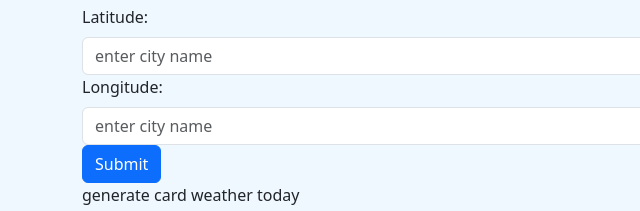
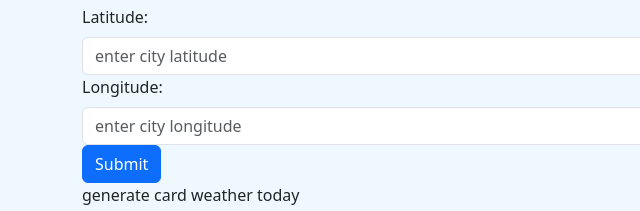
Before and after one commit to mollydotwhat/checkyourweather, a plain HTML site: page index.html in a window 1280 px wide. Shown: the part 223-434 px from the top of the page, 0-640 px from the left. Drawn offline with nearby package versions, Linux system fonts and the light colour scheme.

Commit message:
fixed 5 day form placeholders

```diff
--- a/index.html
+++ b/index.html
@@ -35,9 +35,9 @@
             <form>
                 <div class="col">
                     <label for="cityLat" class="form-label">Latitude:</label>
-                    <input id="cityLat" class="form-control" type="textarea" placeholder="enter city name" />
+                    <input id="cityLat" class="form-control" type="textarea" placeholder="enter city latitude" />
                     <label for="cityLon" class="form-label">Longitude:</label>
-                    <input id="cityLon" class="form-control" type="textarea" placeholder="enter city name" />
+                    <input id="cityLon" class="form-control" type="textarea" placeholder="enter city longitude" />
                     <button class="btn btn-primary" id="submitBtn5Day">Submit</button>
                 </div>
             </form>
```
